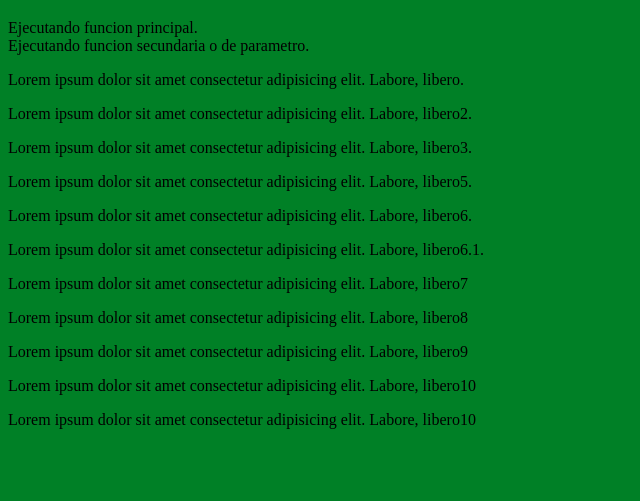
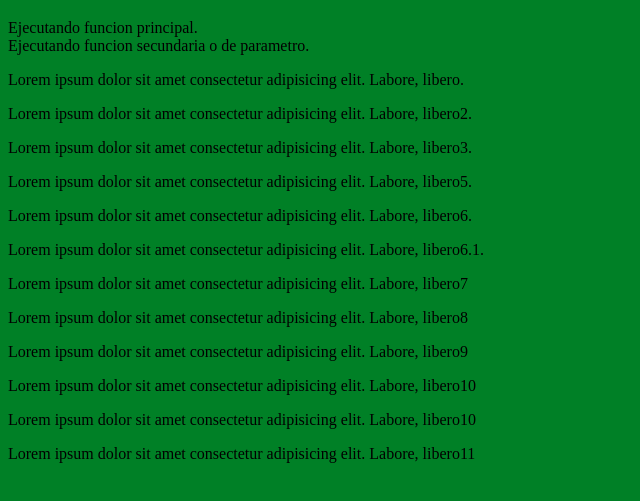
Before and after one commit to Edrson/practica1SA, a website: page index.html in a window 1280 px wide. Shown: the part 61-562 px from the top of the page, without its empty margins (0-640 px from the left). Drawn offline with Linux system fonts and the light colour scheme.

Commit message:
agrega parrafo 11

```diff
--- a/index.html
+++ b/index.html
@@ -26,6 +26,7 @@
 		<p>Lorem ipsum dolor sit amet consectetur adipisicing elit. Labore, libero9</p>
 		<p>Lorem ipsum dolor sit amet consectetur adipisicing elit. Labore, libero10</p>
 		<p>Lorem ipsum dolor sit amet consectetur adipisicing elit. Labore, libero10</p>
+		<p>Lorem ipsum dolor sit amet consectetur adipisicing elit. Labore, libero11</p>
 	</div>
 </div>
 
```
